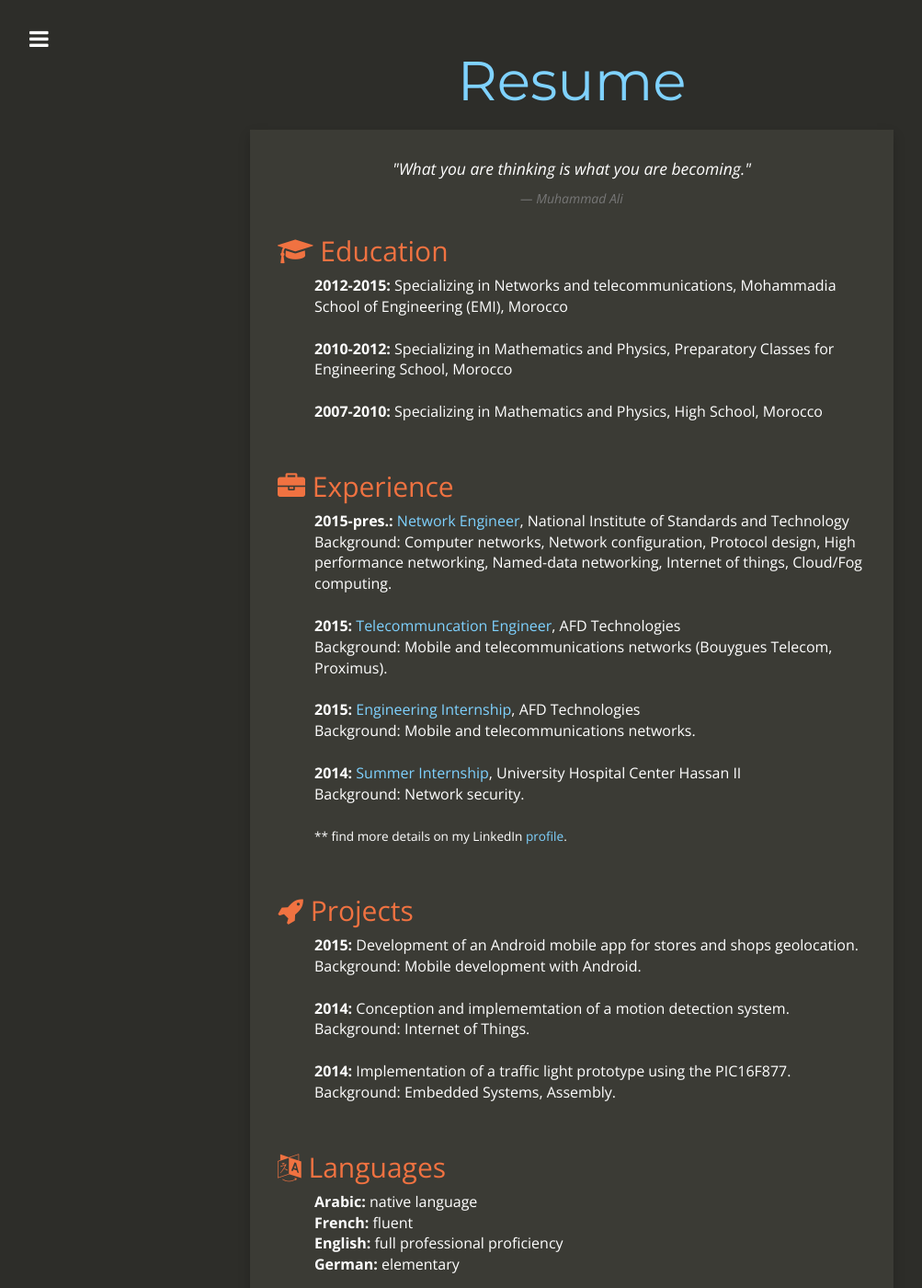
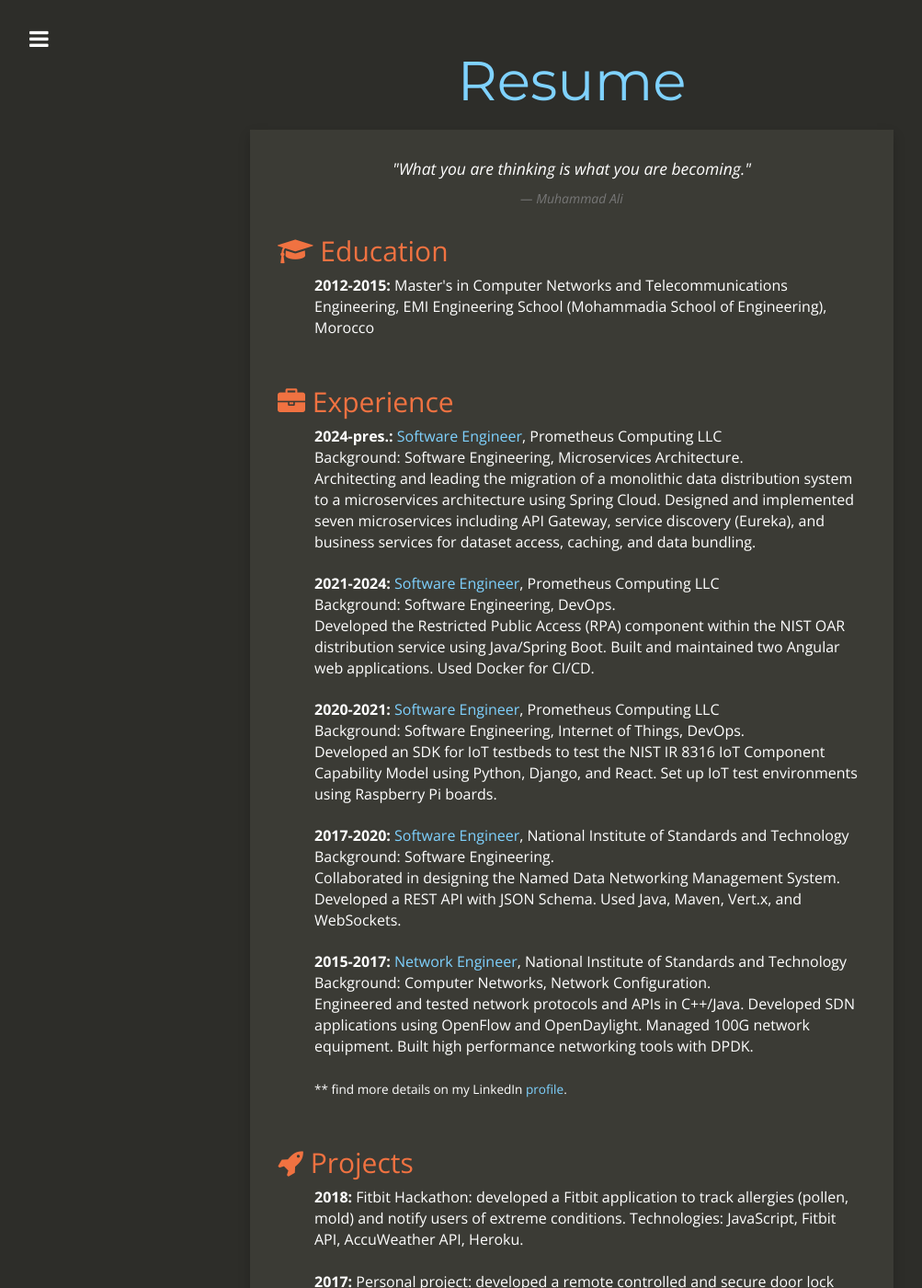
Before and after one commit to elmiomar/elmiomar.github.io, a Jekyll site: the page built from resume.html, in a window 1280 px wide and 1400 px high. Shown: the whole window at 92% size, without its empty margins (18-1021 px from the left). Built offline with Jekyll 4.4.1, drawn with Linux system fonts in a browser that asks for light colours; nearby versions of some CDN libraries; some of the changed text lies outside the part shown.

Commit message:
Update resume with current experience

```diff
--- a/resume.html
+++ b/resume.html
@@ -20,41 +20,45 @@
             <i class="fa fa-graduation-cap"></i> Education</h2>
           <ul>
             <li>
-              <strong>2012-2015:</strong> Specializing in Networks and telecommunications, Mohammadia School of Engineering (EMI),
-              Morocco</li>
-            <br>
-            <li>
-              <strong>2010-2012:</strong> Specializing in Mathematics and Physics, Preparatory Classes for Engineering School, Morocco</li>
-            <br>
-            <li>
-              <strong>2007-2010:</strong> Specializing in Mathematics and Physics, High School, Morocco</li>
+              <strong>2012-2015:</strong> Master's in Computer Networks and Telecommunications Engineering, EMI Engineering School (Mohammadia School of Engineering), Morocco</li>
           </ul>
           <br>
           <h2 class="resume-section-header">
             <i class="fa fa-briefcase"></i> Experience</h2>
           <ul>
             <li>
-              <strong>2015-pres.:</strong>
-              <span class="experience-job"> Network Engineer</span>, National Institute of Standards and Technology
-              <br>Background: Computer networks, Network configuration, Protocol design, High performance networking, Named-data
-              networking, Internet of things, Cloud/Fog computing. </li>
-            <br>
-            <li>
-              <strong>2015:</strong>
-              <span class="experience-job"> Telecommuncation Engineer</span>, AFD Technologies
-              <br>Background: Mobile and telecommunications networks (Bouygues Telecom, Proximus).</li>
-            <br>
-            <li>
-              <strong>2015:</strong>
-              <span class="experience-job"> Engineering Internship</span>, AFD Technologies
-              <br>Background: Mobile and telecommunications networks.
-
+              <strong>2024-pres.:</strong>
+              <span class="experience-job"> Software Engineer</span>, Prometheus Computing LLC
+              <br>Background: Software Engineering, Microservices Architecture.
+              <br>Architecting and leading the migration of a monolithic data distribution system to a microservices architecture using Spring Cloud. Designed and implemented seven microservices including API Gateway, service discovery (Eureka), and business services for dataset access, caching, and data bundling.
             </li>
             <br>
             <li>
-              <strong>2014:</strong>
-              <span class="experience-job"> Summer Internship</span>, University Hospital Center Hassan II
-              <br>Background: Network security.
+              <strong>2021-2024:</strong>
+              <span class="experience-job"> Software Engineer</span>, Prometheus Computing LLC
+              <br>Background: Software Engineering, DevOps.
+              <br>Developed the Restricted Public Access (RPA) component within the NIST OAR distribution service using Java/Spring Boot. Built and maintained two Angular web applications. Used Docker for CI/CD.
+            </li>
+            <br>
+            <li>
+              <strong>2020-2021:</strong>
+              <span class="experience-job"> Software Engineer</span>, Prometheus Computing LLC
+              <br>Background: Software Engineering, Internet of Things, DevOps.
+              <br>Developed an SDK for IoT testbeds to test the NIST IR 8316 IoT Component Capability Model using Python, Django, and React. Set up IoT test environments using Raspberry Pi boards.
+            </li>
+            <br>
+            <li>
+              <strong>2017-2020:</strong>
+              <span class="experience-job"> Software Engineer</span>, National Institute of Standards and Technology
+              <br>Background: Software Engineering.
+              <br>Collaborated in designing the Named Data Networking Management System. Developed a REST API with JSON Schema. Used Java, Maven, Vert.x, and WebSockets.
+            </li>
+            <br>
+            <li>
+              <strong>2015-2017:</strong>
+              <span class="experience-job"> Network Engineer</span>, National Institute of Standards and Technology
+              <br>Background: Computer Networks, Network Configuration.
+              <br>Engineered and tested network protocols and APIs in C++/Java. Developed SDN applications using OpenFlow and OpenDaylight. Managed 100G network equipment. Built high performance networking tools with DPDK.
             </li>
             <br>
             <li>
@@ -68,18 +72,20 @@
 
           <ul>
             <li>
-              <strong>2015:</strong> Development of an Android mobile app for stores and shops geolocation. Background: Mobile development
-              with Android.
+              <strong>2018:</strong> Fitbit Hackathon: developed a Fitbit application to track allergies (pollen, mold) and notify users of extreme conditions. Technologies: JavaScript, Fitbit API, AccuWeather API, Heroku.
             </li>
             <br>
             <li>
-              <strong>2014:</strong> Conception and implememtation of a motion detection system. Background: Internet of Things.
-            </li><br>
+              <strong>2017:</strong> Personal project: developed a remote controlled and secure door lock using Raspberry Pi, controlled over WiFi. Technologies: JavaScript, Node.js, Python.
+            </li>
+            <br>
             <li>
-              <strong>2014:</strong> Implementation of a traffic light prototype using the PIC16F877. Background: Embedded Systems,
-              Assembly.
+              <strong>2014:</strong> School project: designed and developed an Android application to locate popular stores in your area. Technologies: Android, Java, Google Maps API.
             </li>
-
+            <br>
+            <li>
+              <strong>2013:</strong> School project: designed and implemented a wireless motion detection system for intrusion protection. Technologies: Arduino UNO, Xbee modules, Raspberry Pi, GSM modules, Python, C.
+            </li>
           </ul>
           <br>
           <h2 class="resume-section-header">
@@ -90,36 +96,40 @@
             <li>
               <strong>French:</strong> fluent</li>
             <li>
-              <strong>English:</strong> full professional proficiency</li>
-            <li>
-              <strong>German:</strong> elementary</li>
+              <strong>English:</strong> fluent</li>
           </ul>
           <br>
           <h2 class="resume-section-header">
             <i class="fa fa-cogs"></i> Skills</h2>
           <br>
-          <h4>Computer Networks</h4>
+          <h4>Software Engineering</h4>
+          <div class="progress">
+            <div class="progress-bar" role="progressbar" aria-valuenow="85" aria-valuemin="0" aria-valuemax="100" style="width:85%">
+              <span class="sr-only">85/100</span>
+            </div>
+          </div>
+          <h4>Java (Spring Boot, Maven)</h4>
+          <div class="progress">
+            <div class="progress-bar" role="progressbar" aria-valuenow="85" aria-valuemin="0" aria-valuemax="100" style="width:85%">
+              <span class="sr-only">85/100</span>
+            </div>
+          </div>
+          <h4>Python</h4>
           <div class="progress">
             <div class="progress-bar" role="progressbar" aria-valuenow="75" aria-valuemin="0" aria-valuemax="100" style="width:75%">
               <span class="sr-only">75/100</span>
             </div>
           </div>
-          <h4>Linux Administration</h4>
+          <h4>TypeScript / Angular</h4>
           <div class="progress">
-            <div class="progress-bar" role="progressbar" aria-valuenow="65" aria-valuemin="0" aria-valuemax="100" style="width:65%">
-              <span class="sr-only">65/100</span>
+            <div class="progress-bar" role="progressbar" aria-valuenow="70" aria-valuemin="0" aria-valuemax="100" style="width:70%">
+              <span class="sr-only">70/100</span>
             </div>
           </div>
-          <h4>Programming (Golang, Java, C++, JavaScript, Python)</h4>
+          <h4>Docker / DevOps / CI/CD</h4>
           <div class="progress">
-            <div class="progress-bar" role="progressbar" aria-valuenow="55" aria-valuemin="0" aria-valuemax="100" style="width:55%">
-              <span class="sr-only">55/100</span>
-            </div>
-          </div>
-          <h4>Project Management</h4>
-          <div class="progress">
-            <div class="progress-bar" role="progressbar" aria-valuenow="60" aria-valuemin="0" aria-valuemax="100" style="width:60%">
-              <span class="sr-only">60/100</span>
+            <div class="progress-bar" role="progressbar" aria-valuenow="75" aria-valuemin="0" aria-valuemax="100" style="width:75%">
+              <span class="sr-only">75/100</span>
             </div>
           </div>
         </div>
```
